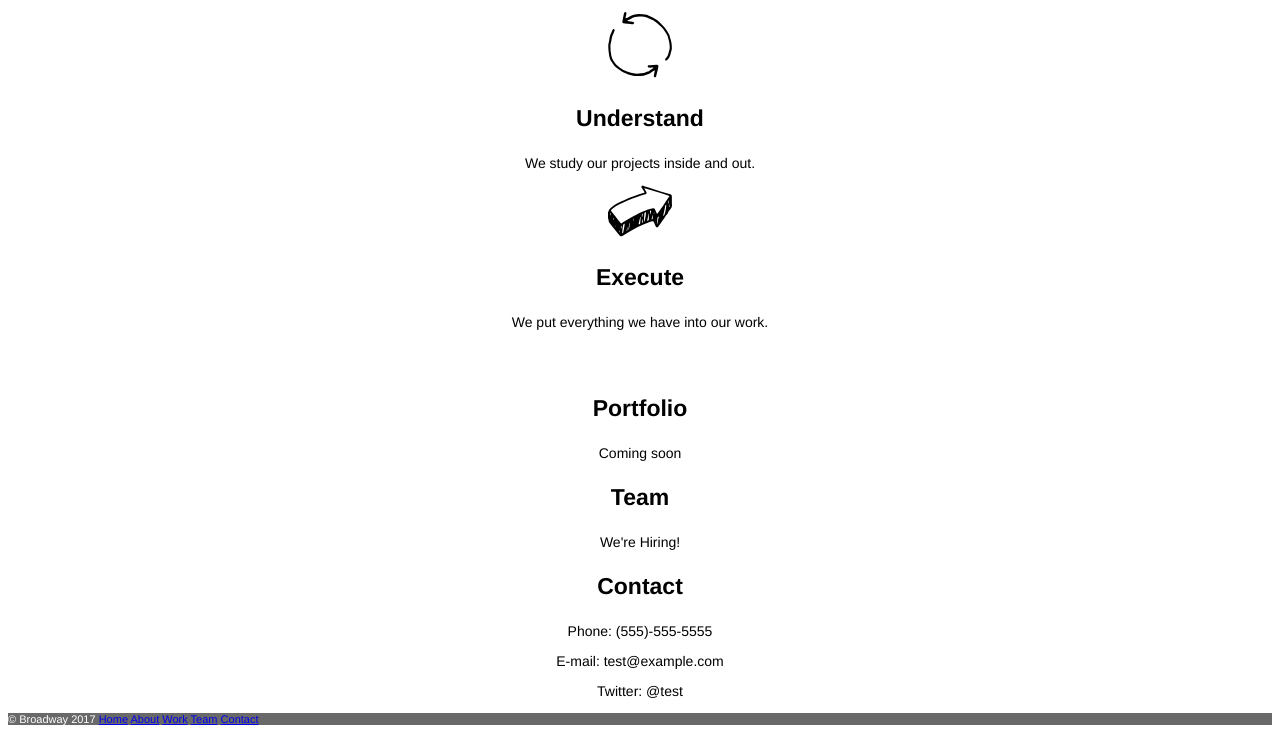
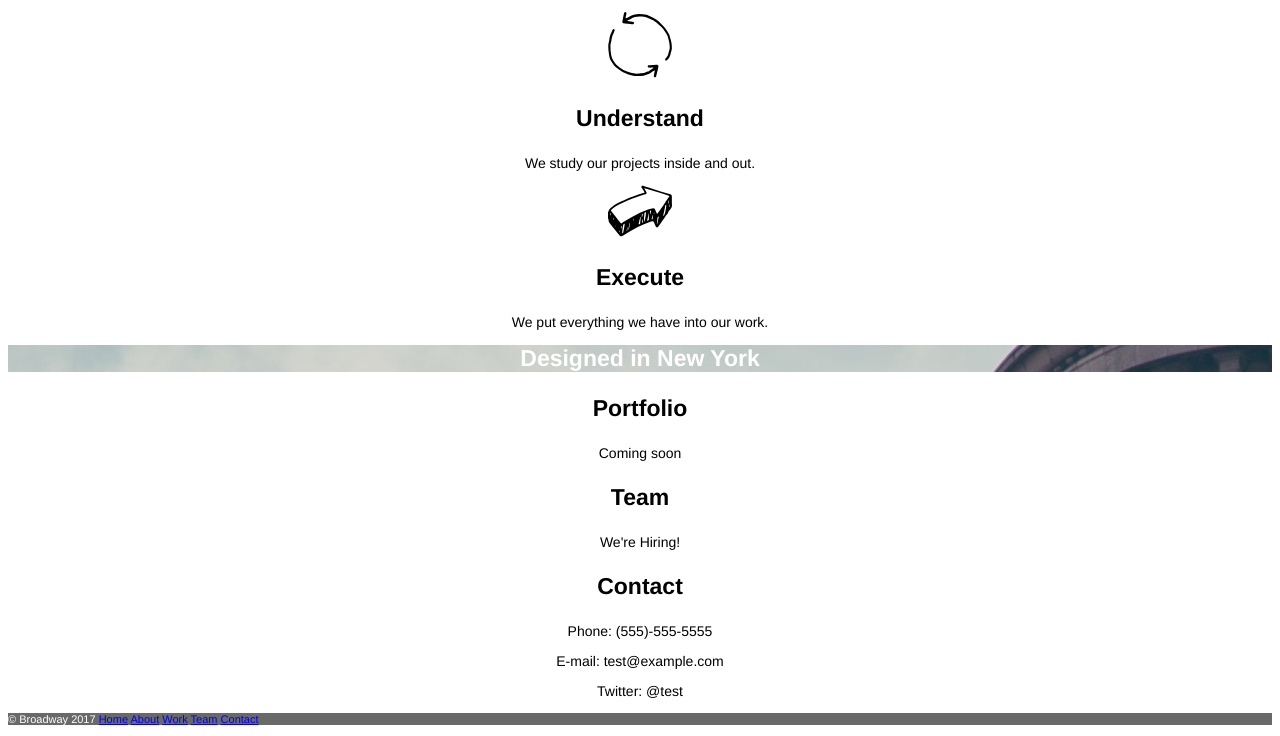
Before and after one commit to ramiroching/broadway, a plain HTML site: page index.html in a window 1280 px wide. Shown: the part 388-1124 px from the top of the page. Drawn offline with Linux system fonts and the light colour scheme; files whose address does not match are found by name.

Commit message:
fix merge conflict

```diff
--- a/resources/css/index.css
+++ b/resources/css/index.css
@@ -5,11 +5,7 @@ h1{
   color: white;
 }
 .bg{
-<<<<<<< HEAD
   background-image: url("resources/images/the-flatiron-building.png");
-=======
-  background-image: url("/resources/images/the-flatiron-building.png");
->>>>>>> 3a970f9b2cfa3128ec62073627a62a0f2c756a75
 }
 h2{
   font-family: Helvetica;
```
